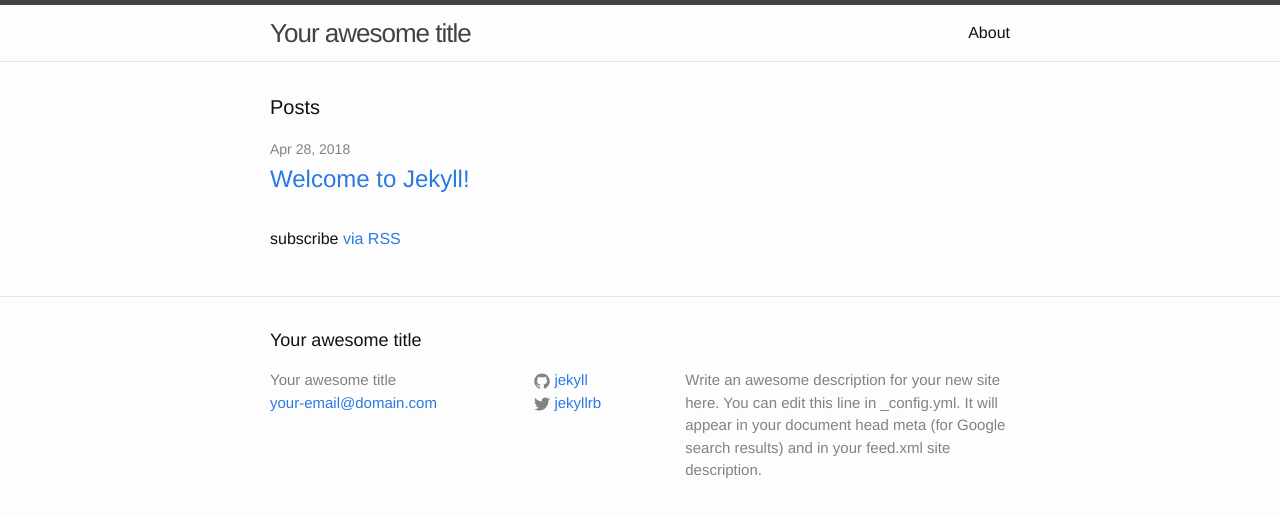
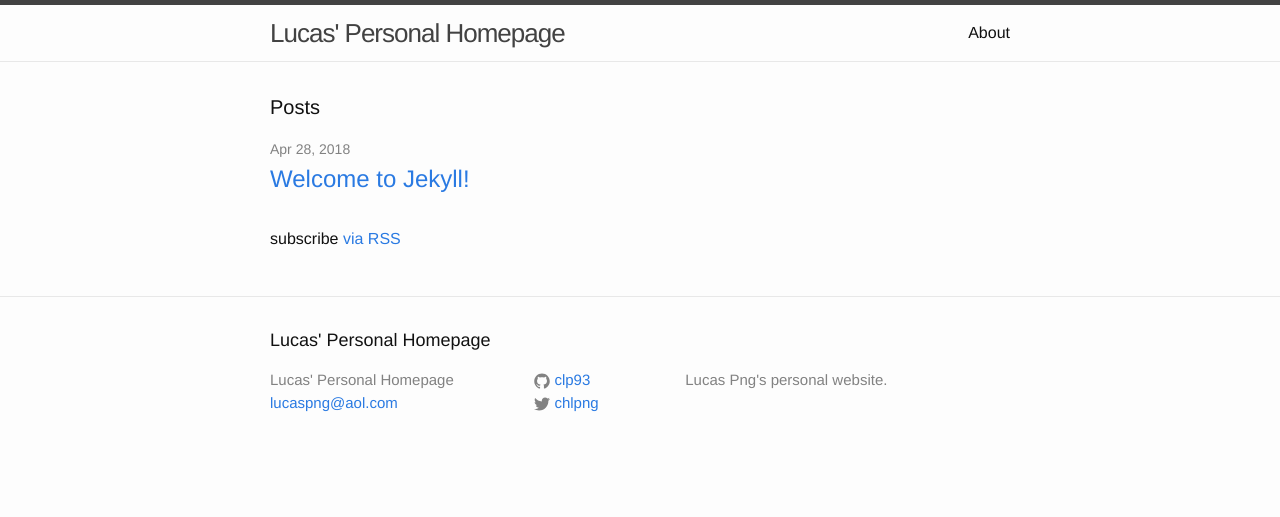
Before and after one commit to clp93/clp93.github.io, a Jekyll site: the page built from index.html, in a window 1280 px wide. Shown: the top 517 px of the page. Built offline with Jekyll 4.4.1, drawn with Linux system fonts in a browser that asks for light colours.

Commit message:
Updates _config.yml with personal information
Takes the template provided by jekyll and updates it with relevant information.

```diff
--- a/_config.yml
+++ b/_config.yml
@@ -6,16 +6,14 @@
 # 'jekyll serve'. If you change this file, please restart the server process.
 
 # Site settings
-title: Your awesome title
-email: your-email@domain.com
+title: Lucas' Personal Homepage
+email: lucaspng@aol.com
 description: > # this means to ignore newlines until "baseurl:"
-  Write an awesome description for your new site here. You can edit this
-  line in _config.yml. It will appear in your document head meta (for
-  Google search results) and in your feed.xml site description.
+  Lucas Png's personal website.
 baseurl: "" # the subpath of your site, e.g. /blog
-url: "http://yourdomain.com" # the base hostname & protocol for your site
-twitter_username: jekyllrb
-github_username:  jekyll
+url: "https://clp93.github.io" # the base hostname & protocol for your site
+twitter_username: chlpng
+github_username:  clp93
 
 # Build settings
 markdown: kramdown
```
